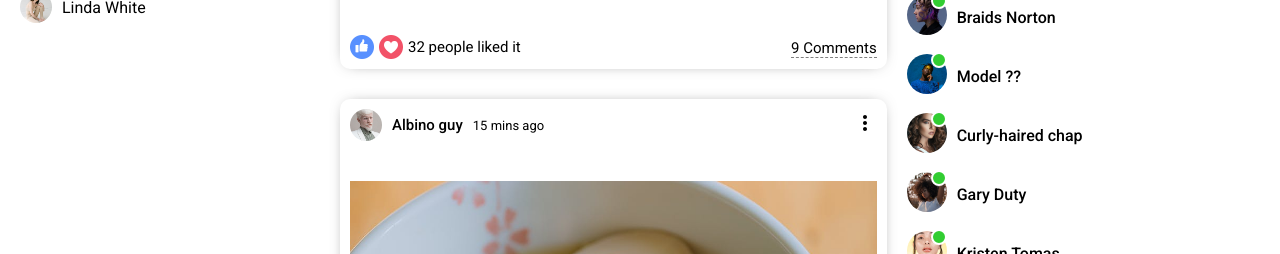
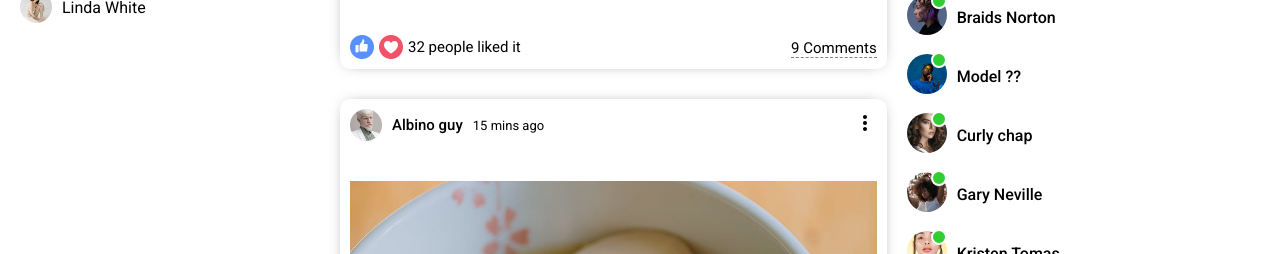
Before and after one commit to mkolade/socialMediaMERNapp, a React (Vite) app in the folder frontend/: page / in a window 1280 px wide. Shown: the part 760-1014 px from the top of the page. Built offline with nearby package versions, Linux system fonts and the light colour scheme.

Commit message:
changed name in dummy data

```diff
--- a/frontend/src/dummyData.js
+++ b/frontend/src/dummyData.js
@@ -37,12 +37,12 @@ export const Users = [
   {
     id:8,
     profilePicture: "/src/assets/person/8.jpeg",
-    username: "Curly-haired chap",
+    username: "Curly chap",
   },
   {
     id:9,
     profilePicture: "/src/assets/person/9.jpeg",
-    username: "Gary Duty",
+    username: "Gary Neville",
   },
   {
     id:10,
```
